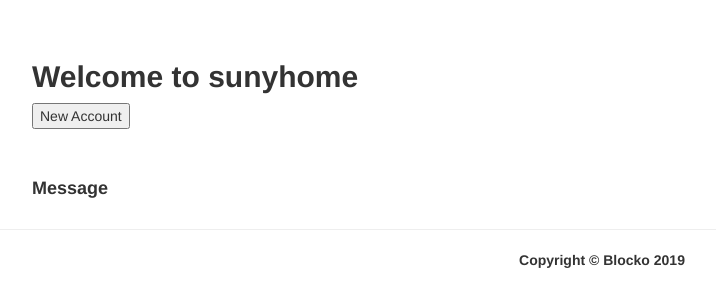
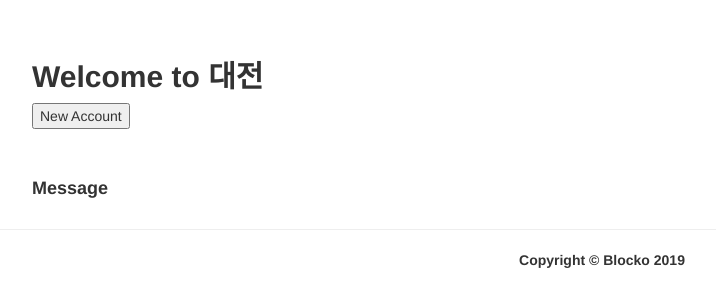
Before and after one commit to choijungsun/nodeHtml, a website: page views/index.html in a window 1280 px wide. Shown: the whole page, without its empty margins (38-754 px from the left). Drawn offline with nearby package versions, Linux system fonts and the light colour scheme.

Commit message:
Add files via upload

```diff
--- a/views/index.html
+++ b/views/index.html
@@ -41,7 +41,7 @@ $(document).ready(function(){
   <br>
   <br>
   <div class="container " role="main">
-    <h2><strong> Welcome to sunyhome </strong></h2>
+    <h2><strong> Welcome to  대전 </strong></h2>
   	<div id="tablePlace"></div>
 	<button id="newAccount">New Account</button>
   </div>
```
